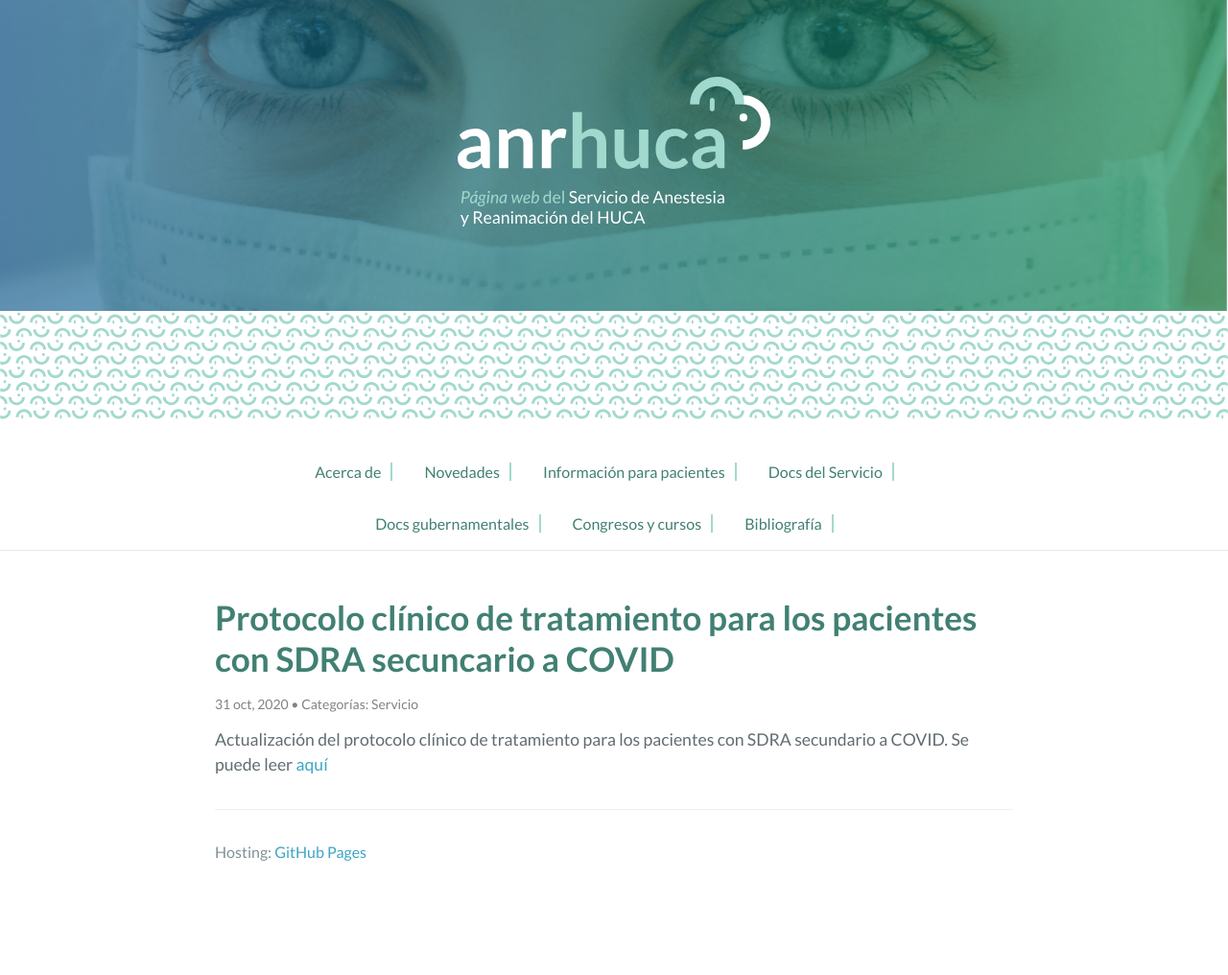
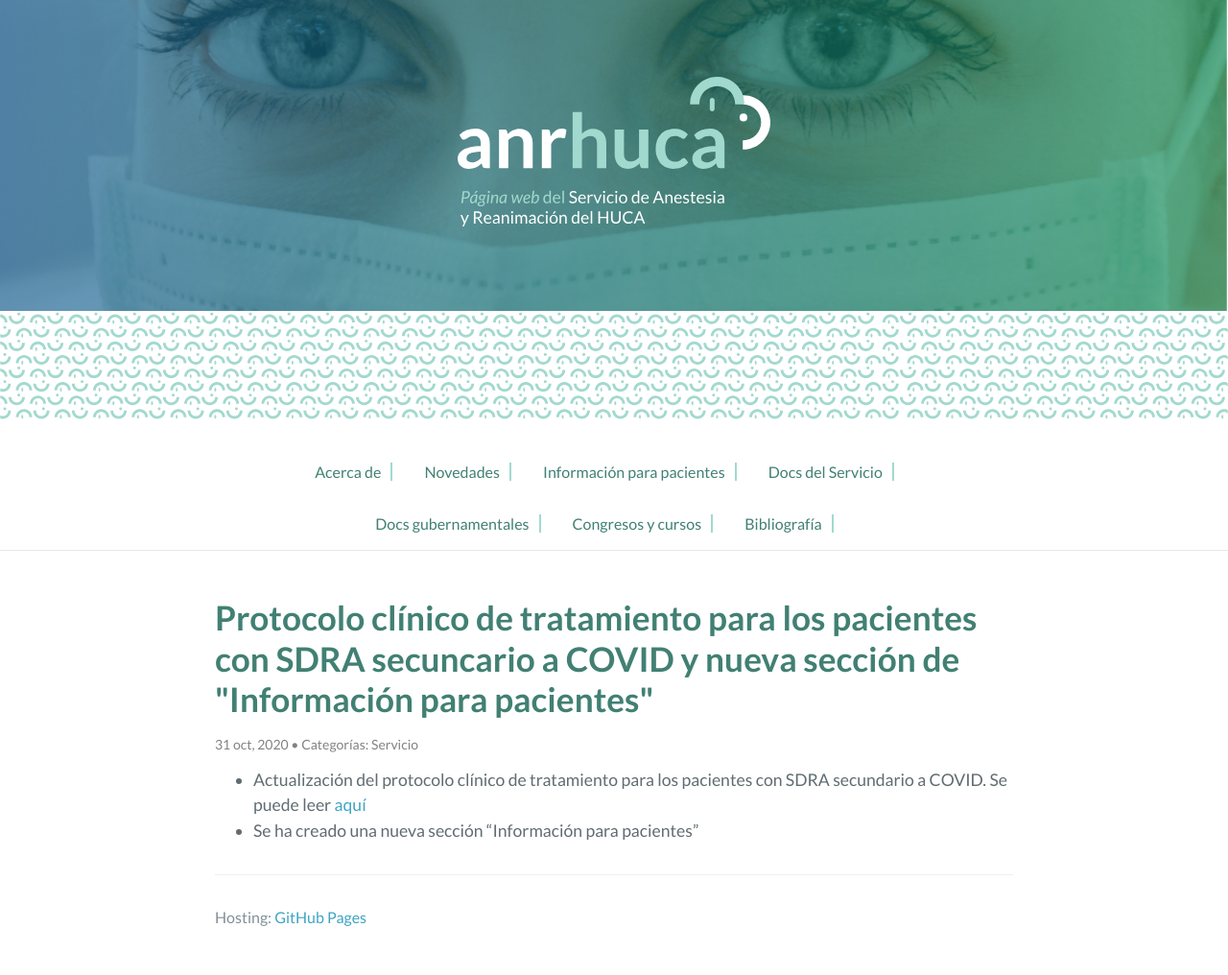
Before and after one commit to anrhuca/anrhuca.github.io, a Jekyll site: the page built from _posts/2020-10-31-protocolo-clinico-de-tratamiento-para-los-pacientes-con-sdra-secundario-a-covid.md, in a window 1280 px wide. Shown: the whole page at 96% size. Built offline with Jekyll 4.4.1, drawn with Linux system fonts in a browser that asks for light colours; our own code applies the rules of GitHub Pages for plain Markdown files; before the commit the page ends 948 px from its top, so only the background shows below that.

Commit message:
Update 2020-10-31-protocolo-clinico-de-tratamiento-para-los-pacientes-con-sdra-secundario-a-covid.md

```diff
--- a/_posts/2020-10-31-protocolo-clinico-de-tratamiento-para-los-pacientes-con-sdra-secundario-a-covid.md
+++ b/_posts/2020-10-31-protocolo-clinico-de-tratamiento-para-los-pacientes-con-sdra-secundario-a-covid.md
@@ -1,5 +1,5 @@
 ---
-title: Protocolo clínico de tratamiento para los pacientes con SDRA secuncario a COVID
+title: Protocolo clínico de tratamiento para los pacientes con SDRA secuncario a COVID y nueva sección de "Información para pacientes"
 tagline:
 categories: servicio
 image:
@@ -7,5 +7,6 @@
 author:
 meta:
 ---
-Actualización del protocolo clínico de tratamiento para los pacientes con SDRA secundario a COVID. Se puede leer [aquí](https://drive.google.com/file/d/1I87soAdq_cd_ogtagN5LAvcolplxtJka/view?usp=sharing)
+ * Actualización del protocolo clínico de tratamiento para los pacientes con SDRA secundario a COVID. Se puede leer [aquí](https://drive.google.com/file/d/1I87soAdq_cd_ogtagN5LAvcolplxtJka/view?usp=sharing)
+ * Se ha creado una nueva sección "Información para pacientes"
 <!--more-->
```
